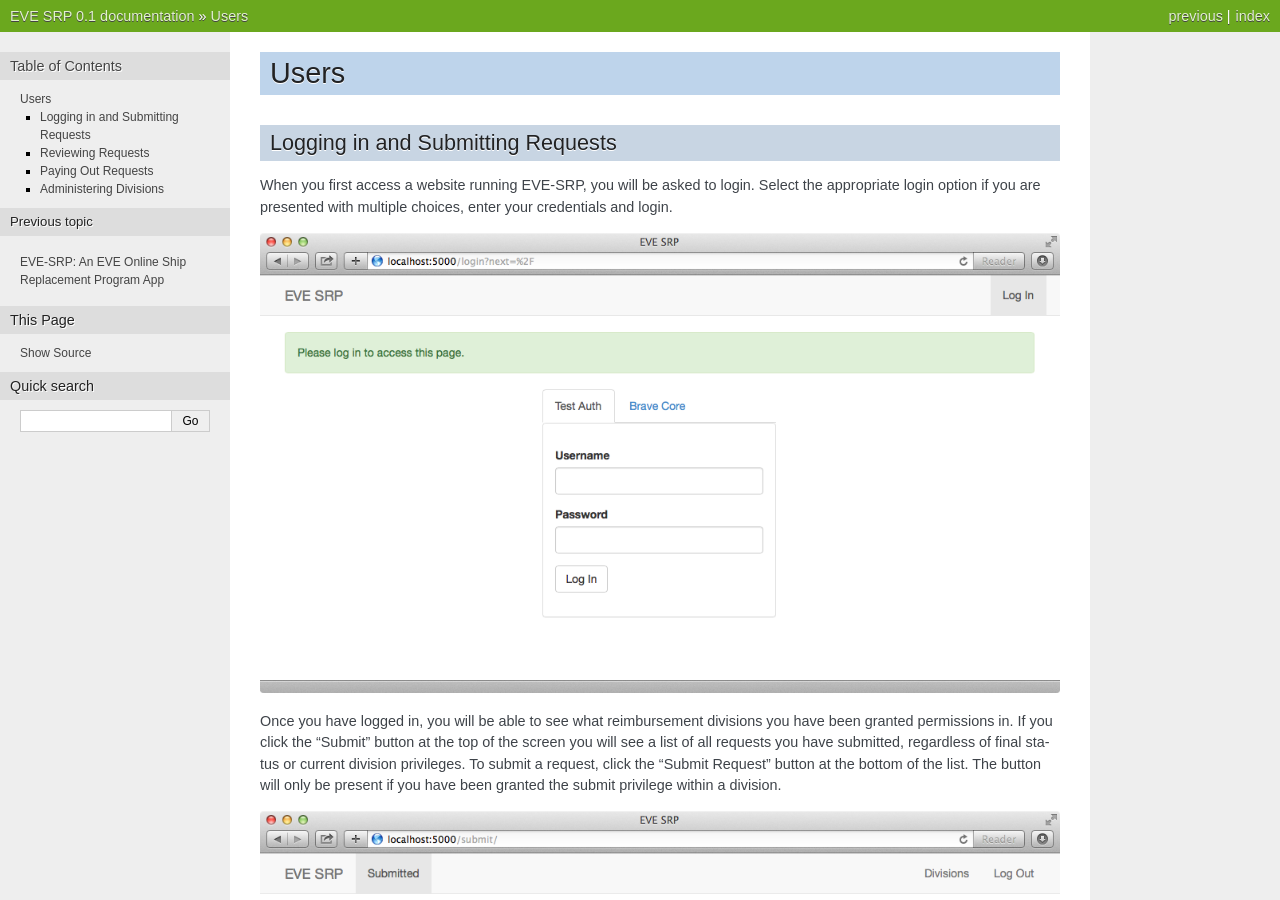
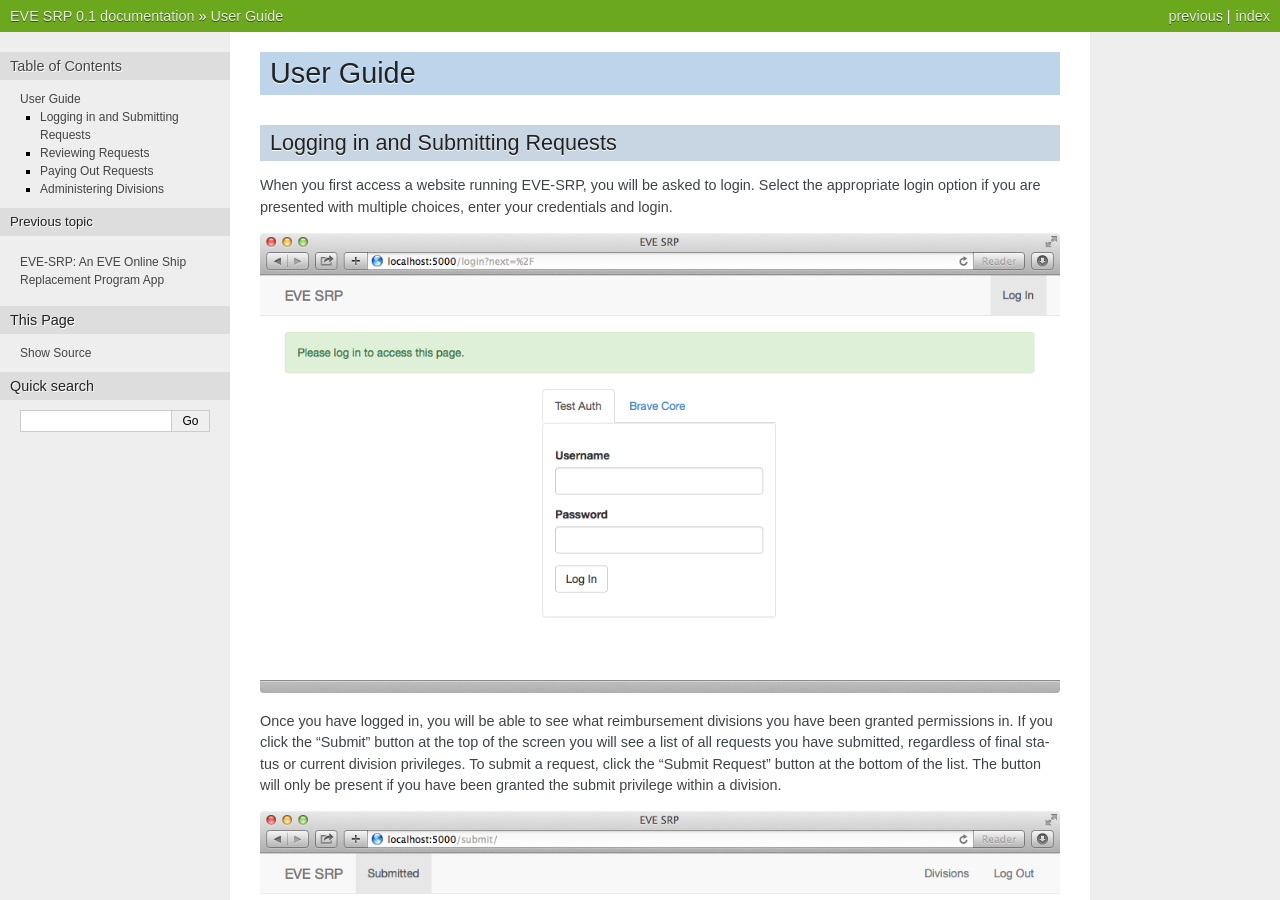
Before and after one commit to paxswill/evesrp, a Sphinx documentation site: the page built from doc/users.rst, in a window 1280 px wide and 900 px high. Built offline with Sphinx 7.4.7, drawn with Linux system fonts in a browser that asks for light colours; pages that are not in the unit, such as notebooks, are missing from menus.

Commit message:
Shorten doc headers

```diff
--- a/doc/auth.rst
+++ b/doc/auth.rst
@@ -1,5 +1,5 @@
-Authentication in EVE-SRP
-=========================
+Authentication
+==============
 
 Authentication in EVE-SRP was designed from the start to allow for multiple
 different authentication systems and to make it easy to integrate it with an
--- a/doc/users.rst
+++ b/doc/users.rst
@@ -1,5 +1,5 @@
-Users
-=====
+User Guide
+==========
 
 Logging in and Submitting Requests
 **********************************
```
